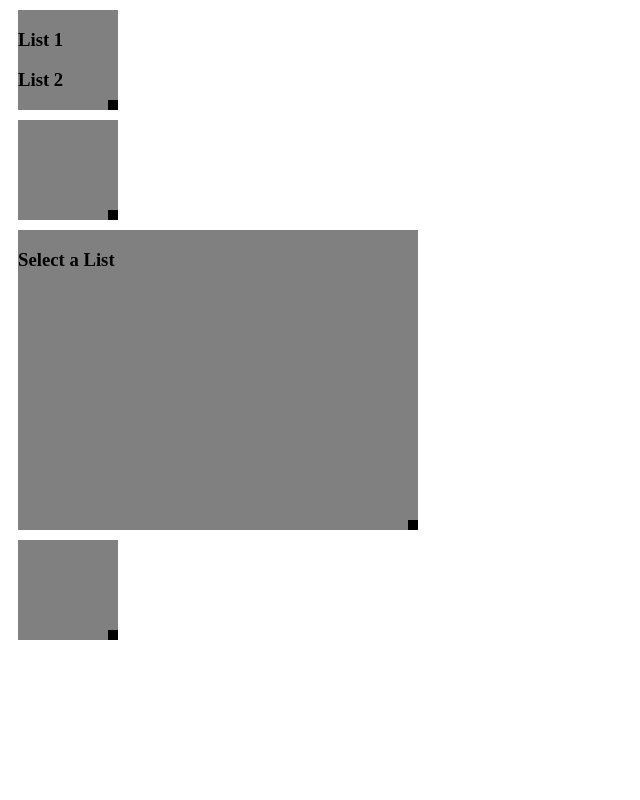
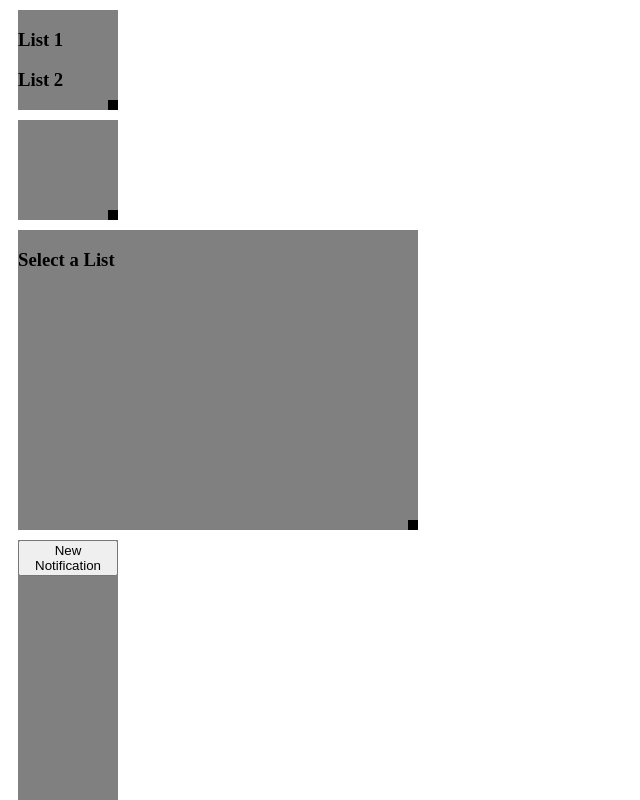
Before and after one commit to HenriqueFadoni/jarvis-interview-2, a React (Create React App) app: page / in a window 1280 px wide. Shown: the top 800 px of the page, without its empty margins (0-640 px from the left). Built offline with nearby package versions, Linux system fonts and the light colour scheme.

Commit message:
Create NotificationWidget

```diff
--- a/src/App.tsx
+++ b/src/App.tsx
@@ -3,6 +3,7 @@ import React, { FunctionComponent } from 'react'
 import ListWidget from './components/ListWidget/ListWidget'
 import DropBox from './components/DropBox/DropBox'
 import ChartWidget from './components/ChartWidget/ChartWidget'
+import NotificationWidget from './components/NotificationWidget/NotificationWidget'
 
 const listExample = [
   {
@@ -40,6 +41,7 @@ const App: FunctionComponent = () => (
     <ListWidget chartList={listExample} />
     <DropBox />
     <ChartWidget />
+    <NotificationWidget />
     <DropBox />
   </div>
 )
--- /dev/null
+++ b/src/components/NotificationWidget/Notification/Notification.tsx
@@ -0,0 +1,34 @@
+import React, { FunctionComponent, useState } from 'react'
+
+const Notification: FunctionComponent = () => {
+  const [notificationList, setNotificationList] = useState([])
+
+  const onClick = () => {
+    const newNotificationList = notificationList
+    const newNotification = `List ${notificationList.length}`
+    // @ts-ignore
+    newNotificationList.push(newNotification)
+    setNotificationList([ ...newNotificationList])
+  }
+
+  const deleteEvent = (item: string) => {
+    const newNotificationList = notificationList.filter(el => el !== item)
+    setNotificationList([ ...newNotificationList])
+  }
+
+  const renderList = notificationList.map((item: any, index: any) => (
+    <div key={index}>
+      <h3>{item}</h3>
+      <button onClick={() => deleteEvent(item)}>X</button>
+    </div>
+  ))
+
+  return (
+    <div>
+      <button onClick={onClick}>New Notification</button>
+      {renderList}
+    </div>
+  )
+}
+
+export default Notification
--- /dev/null
+++ b/src/components/NotificationWidget/NotificationWidget.tsx
@@ -0,0 +1,15 @@
+import React, { FunctionComponent } from 'react'
+
+import DropBox from '../DropBox/DropBox'
+import Widget from '../Widget/Widget'
+import Notification from './Notification/Notification'
+
+const NotificationWidget: FunctionComponent = () => (
+  <DropBox startHeight={300} startWidth={100}>
+    <Widget id="NotificationWidget">
+      <Notification />
+    </Widget>
+  </DropBox>
+)
+
+export default NotificationWidget
```
